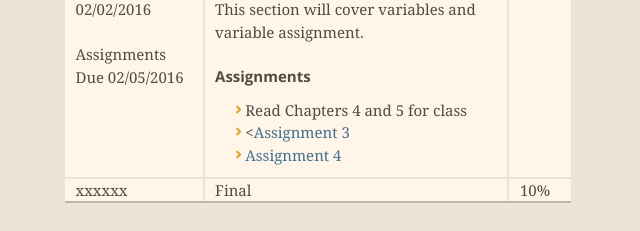
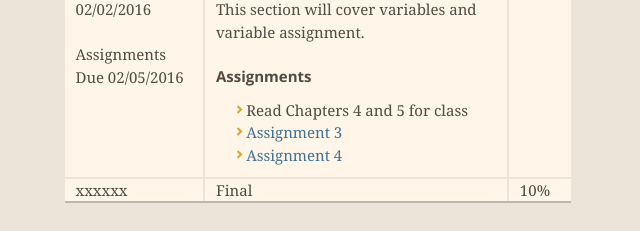
Before and after one commit to flaw1313/fideliscodeacademy, a plain HTML site: page courses/c101/index_c101.html in a window 1280 px wide. Shown: the part 1322-1553 px from the top of the page, 322-962 px from the left. Drawn offline with nearby package versions, Linux system fonts and the light colour scheme.

Commit message:
fix an issue with index

```diff
--- a/courses/c101/index_c101.html
+++ b/courses/c101/index_c101.html
@@ -120,7 +120,7 @@
 				<h5>Assignments</h5>
 				<ul>
 					<li>Read Chapters 4 and 5 for class</li>
-					<li><<a href="c101_assignment3.html">Assignment 3</li>
+					<li><a href="c101_assignment3.html">Assignment 3</li>
 					<li><a href="c101_assignment4.html">Assignment 4</li>
 				</ul>
 
```
